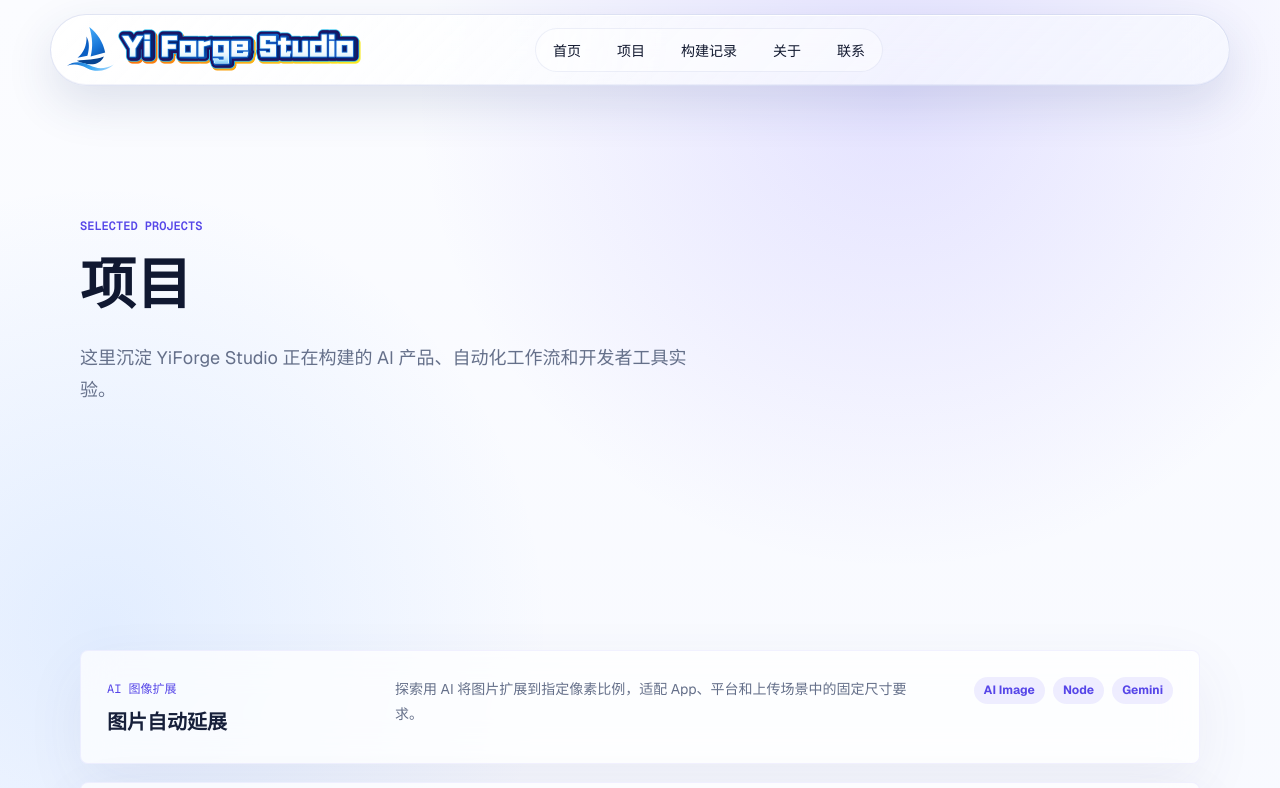
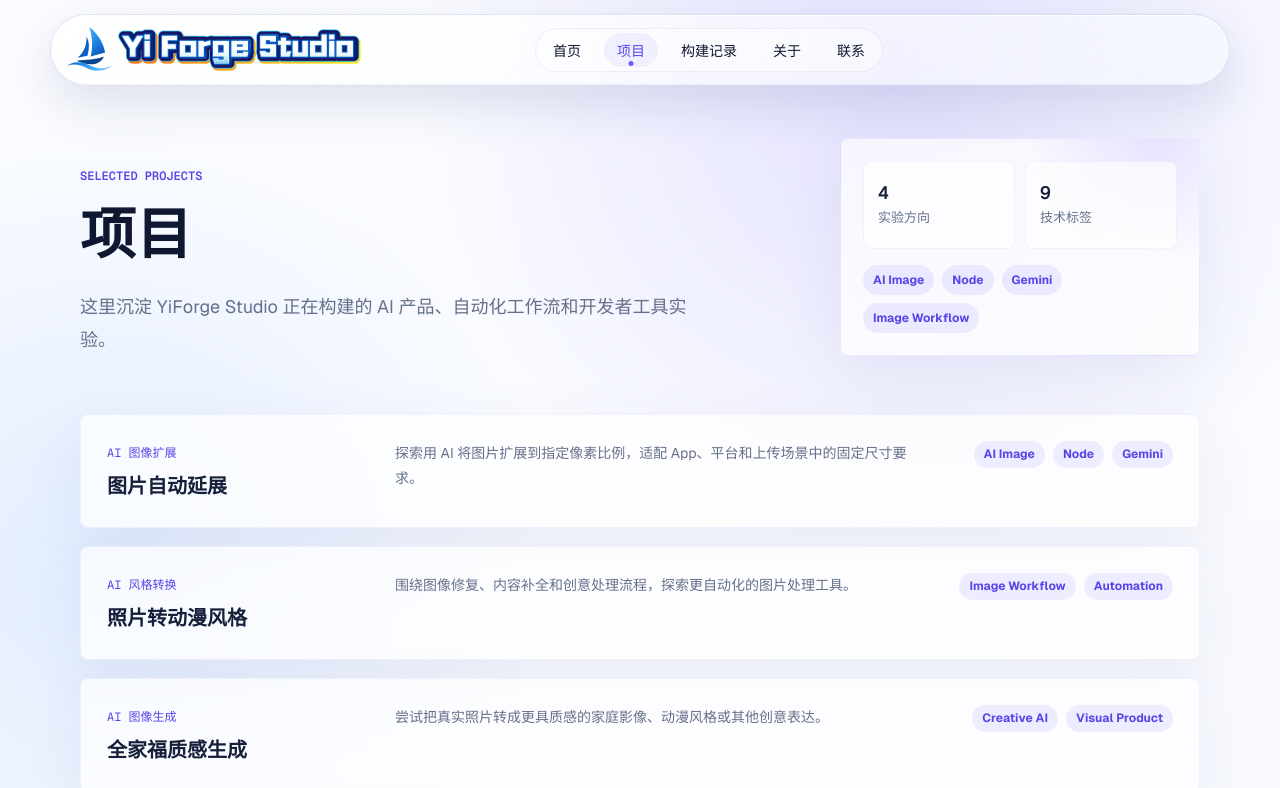
Before and after one commit to clearJSer/liangdev-studio, a Next.js app in the folder apps/web/: page /projects in a window 1280 px wide. Shown: the top 788 px of the page. Built offline with nearby package versions, Linux system fonts and the light colour scheme.

Commit message:
优化其他页面

```diff
--- a/apps/web/app/projects/page.tsx
+++ b/apps/web/app/projects/page.tsx
@@ -24,11 +24,30 @@ export const metadata: Metadata = {
  * 渲染项目页面的首版可用结构。
  */
 export default function ProjectsPage() {
+  const projects = siteContent.home.projects.items;
+  const projectTags = [...new Set(projects.flatMap((project) => project.tags))];
+
   return (
     <SiteShell>
-      <PageIntro content={siteContent.pages.projects} />
+      <PageIntro content={siteContent.pages.projects}>
+        <div className="page-stat-grid" aria-label="项目摘要">
+          <span>
+            <strong>{projects.length}</strong>
+            实验方向
+          </span>
+          <span>
+            <strong>{projectTags.length}</strong>
+            技术标签
+          </span>
+        </div>
+        <div className="page-chip-list" aria-label="项目标签摘要">
+          {projectTags.slice(0, 4).map((tag) => (
+            <span key={tag}>{tag}</span>
+          ))}
+        </div>
+      </PageIntro>
       <section className="page-section project-list" aria-label="项目列表">
-        {siteContent.home.projects.items.map((project) => (
+        {projects.map((project) => (
           <article className="project-row" key={project.name}>
             <div>
               <span>{project.status}</span>
--- a/apps/web/app/site.css
+++ b/apps/web/app/site.css
@@ -153,10 +153,15 @@ select {
 }
 
 .site-nav a:hover,
-.site-nav a:focus-visible {
+.site-nav a:focus-visible,
+.site-nav a[aria-current="page"] {
   color: var(--accent-strong);
   background: rgba(109, 92, 255, 0.08);
   outline: none;
+}
+
+.site-nav a[aria-current="page"]::after {
+  opacity: 1;
 }
 
 .mobile-menu {
@@ -330,7 +335,7 @@ select {
 }
 
 .hero p:not(.eyebrow),
-.page-intro p:not(.eyebrow),
+.page-intro-copy p:not(.eyebrow),
 .section-row-split > p,
 .section-intro p,
 .footer-brand p,
@@ -1164,21 +1169,95 @@ select {
 }
 
 .page-intro {
-  display: flex;
-  min-height: calc(100svh - 150px);
-  flex-direction: column;
-  justify-content: center;
-  padding: 72px 0 96px;
+  display: grid;
+  grid-template-columns: minmax(0, 1fr) minmax(300px, 360px);
+  min-height: clamp(360px, 42svh, 480px);
+  align-items: end;
+  gap: clamp(32px, 6vw, 72px);
+  padding: 138px 0 58px;
 }
 
 .page-intro .eyebrow {
   margin-bottom: 18px;
 }
 
-.page-intro p:not(.eyebrow) {
+.page-intro-copy p:not(.eyebrow) {
   max-width: 640px;
   margin-top: 24px;
   font-size: 18px;
+}
+
+.page-intro-panel {
+  display: grid;
+  gap: 16px;
+  padding: 22px;
+  border: 1px solid rgba(109, 92, 255, 0.1);
+  border-radius: 8px;
+  background:
+    radial-gradient(circle at 88% 0%, rgba(109, 92, 255, 0.14), transparent 34%),
+    rgba(255, 255, 255, 0.68);
+  box-shadow: 0 20px 64px rgba(64, 72, 130, 0.08);
+  backdrop-filter: blur(18px);
+  -webkit-backdrop-filter: blur(18px);
+}
+
+.page-stat-grid {
+  display: grid;
+  grid-template-columns: repeat(2, minmax(0, 1fr));
+  gap: 10px;
+}
+
+.page-stat-grid span {
+  display: grid;
+  gap: 6px;
+  min-height: 88px;
+  align-content: center;
+  padding: 14px;
+  border: 1px solid rgba(109, 92, 255, 0.08);
+  border-radius: 8px;
+  color: var(--muted);
+  background: rgba(255, 255, 255, 0.62);
+  font-size: 13px;
+  line-height: 1.4;
+}
+
+.page-stat-grid strong {
+  color: #17203b;
+  font-family: var(--font-geist-mono), monospace;
+  font-size: 18px;
+  line-height: 1.1;
+}
+
+.page-chip-list {
+  display: flex;
+  flex-wrap: wrap;
+  gap: 8px;
+}
+
+.page-chip-list span,
+.page-intro-link {
+  display: inline-flex;
+  align-items: center;
+  min-height: 30px;
+  padding: 0 10px;
+  border-radius: 999px;
+  color: var(--accent-strong);
+  background: rgba(109, 92, 255, 0.1);
+  font-size: 12px;
+  font-weight: 700;
+}
+
+.page-intro-note {
+  color: var(--muted);
+  font-size: 14px;
+  line-height: 1.7;
+}
+
+.page-intro-link {
+  width: fit-content;
+  min-height: 36px;
+  padding: 0 14px;
+  text-decoration: none;
 }
 
 .page-section {
@@ -1196,6 +1275,10 @@ select {
 
 .simple-grid {
   grid-template-columns: repeat(3, minmax(0, 1fr));
+}
+
+.writing-list {
+  grid-template-columns: repeat(2, minmax(0, 1fr));
 }
 
 .simple-card,
@@ -1549,10 +1632,23 @@ select {
     max-width: 620px;
   }
 
+  .page-intro {
+    grid-template-columns: 1fr;
+    min-height: auto;
+    align-items: start;
+    gap: 24px;
+    padding-bottom: 44px;
+  }
+
+  .page-intro-panel {
+    width: min(100%, 620px);
+  }
+
   .build-grid,
   .principle-grid,
   .experiment-grid,
   .writing-grid,
+  .writing-list,
   .simple-grid {
     grid-template-columns: repeat(2, minmax(0, 1fr));
   }
@@ -1686,7 +1782,8 @@ select {
   }
 
   .mobile-nav a:hover,
-  .mobile-nav a:focus-visible {
+  .mobile-nav a:focus-visible,
+  .mobile-nav a[aria-current="page"] {
     color: var(--accent-strong);
     background: rgba(109, 92, 255, 0.08);
     outline: none;
@@ -1941,10 +2038,33 @@ select {
   .principle-grid,
   .experiment-grid,
   .writing-grid,
+  .writing-list,
   .simple-grid,
   .contact-panel,
   .footer-links {
     grid-template-columns: 1fr;
+  }
+
+  .page-intro {
+    padding: 104px 0 38px;
+  }
+
+  .page-intro-copy p:not(.eyebrow) {
+    margin-top: 18px;
+    font-size: 16px;
+  }
+
+  .page-intro-panel {
+    gap: 12px;
+    padding: 16px;
+  }
+
+  .page-stat-grid {
+    grid-template-columns: 1fr;
+  }
+
+  .page-stat-grid span {
+    min-height: 70px;
   }
 
   .principle-item {
--- /dev/null
+++ b/apps/web/components/site-nav-links.tsx
@@ -0,0 +1,45 @@
+/**
+ * 职责：根据当前路由渲染桌面端和移动端导航链接的选中状态。
+ */
+
+"use client";
+
+import Link from "next/link";
+import { usePathname } from "next/navigation";
+import type { NavigationItem } from "../content/site";
+
+type SiteNavLinksProps = {
+  items: NavigationItem[];
+};
+
+/**
+ * 判断导航项是否匹配当前路由。
+ */
+function isActiveNavigationItem(pathname: string, href: string) {
+  if (href === "/") {
+    return pathname === "/";
+  }
+
+  return pathname === href || pathname.startsWith(`${href}/`);
+}
+
+/**
+ * 渲染带当前页语义的导航链接。
+ */
+export function SiteNavLinks({ items }: SiteNavLinksProps) {
+  const pathname = usePathname();
+
+  return items.map((item) => {
+    const isActive = isActiveNavigationItem(pathname, item.href);
+
+    return (
+      <Link
+        aria-current={isActive ? "page" : undefined}
+        href={item.href}
+        key={item.href}
+      >
+        {item.label}
+      </Link>
+    );
+  });
+}
--- a/apps/web/components/site-shell.tsx
+++ b/apps/web/components/site-shell.tsx
@@ -7,12 +7,14 @@ import Image from "next/image";
 import type { ReactNode } from "react";
 import { siteContent } from "../content";
 import type { PageContent } from "../content/site";
+import { SiteNavLinks } from "./site-nav-links";
 
 type SiteShellProps = {
   children: ReactNode;
 };
 
 type PageIntroProps = {
+  children?: ReactNode;
   content: PageContent;
 };
 
@@ -43,11 +45,7 @@ export function SiteShell({ children }: SiteShellProps) {
           />
         </Link>
         <nav className="site-nav" aria-label="主导航">
-          {siteContent.navigation.map((item) => (
-            <Link key={item.href} href={item.href}>
-              {item.label}
-            </Link>
-          ))}
+          <SiteNavLinks items={siteContent.navigation} />
         </nav>
         <details className="mobile-menu">
           <summary aria-label="打开导航菜单">
@@ -56,11 +54,7 @@ export function SiteShell({ children }: SiteShellProps) {
             <span aria-hidden="true" />
           </summary>
           <nav className="mobile-nav" aria-label="移动端导航">
-            {siteContent.navigation.map((item) => (
-              <Link key={item.href} href={item.href}>
-                {item.label}
-              </Link>
-            ))}
+            <SiteNavLinks items={siteContent.navigation} />
           </nav>
         </details>
         <div className="header-spacer" aria-hidden="true" />
@@ -111,12 +105,15 @@ export function SiteShell({ children }: SiteShellProps) {
 /**
  * 渲染二级页面的统一标题区，页面正文后续逐步补齐。
  */
-export function PageIntro({ content }: PageIntroProps) {
+export function PageIntro({ children, content }: PageIntroProps) {
   return (
     <section className="page-intro" aria-labelledby="page-title">
-      <p className="eyebrow">{content.eyebrow}</p>
-      <h1 id="page-title">{content.title}</h1>
-      <p>{content.description}</p>
+      <div className="page-intro-copy">
+        <p className="eyebrow">{content.eyebrow}</p>
+        <h1 id="page-title">{content.title}</h1>
+        <p>{content.description}</p>
+      </div>
+      {children ? <div className="page-intro-panel">{children}</div> : null}
     </section>
   );
 }
```
Also changed, not shown: apps/web/app/about/page.tsx (+17 -1 lines), apps/web/app/blog/page.tsx (+19 -2 lines), apps/web/app/contact/page.tsx (+15 -1 lines).
